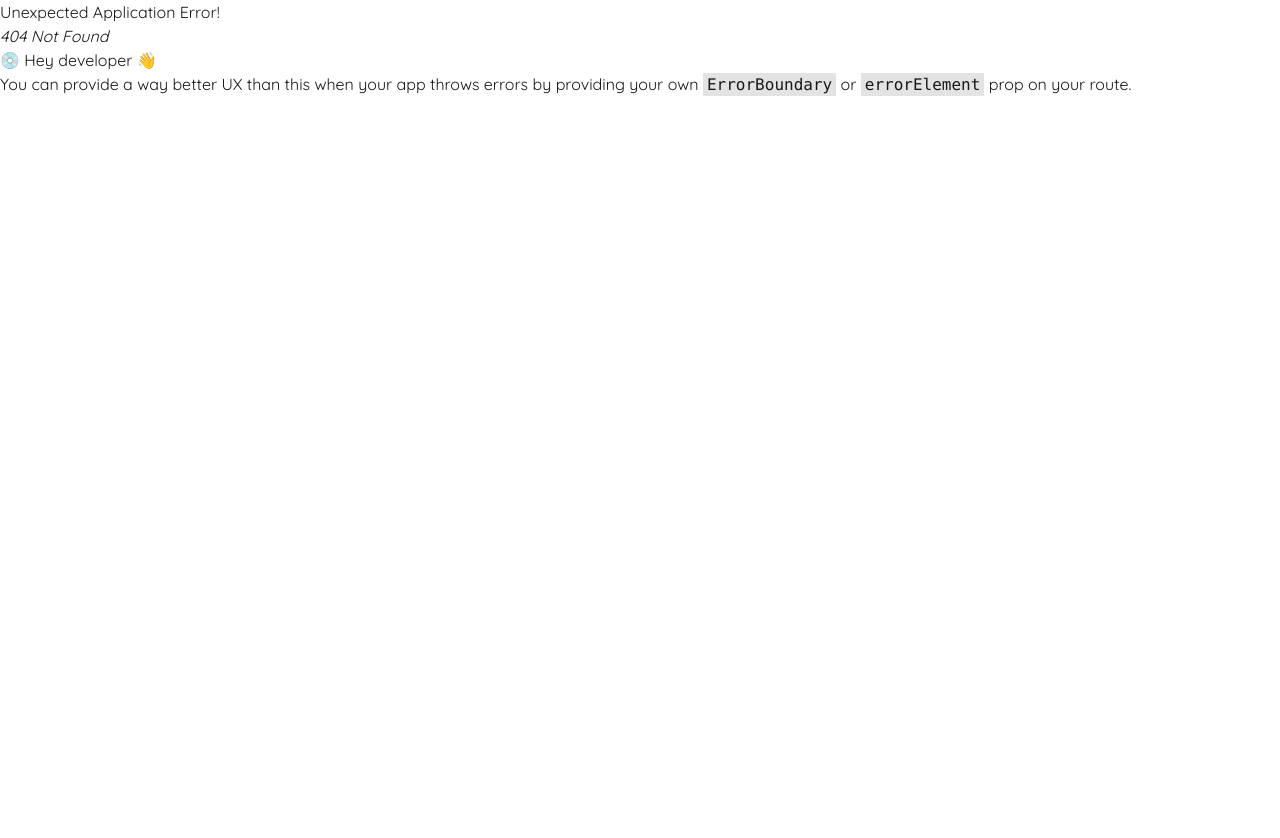
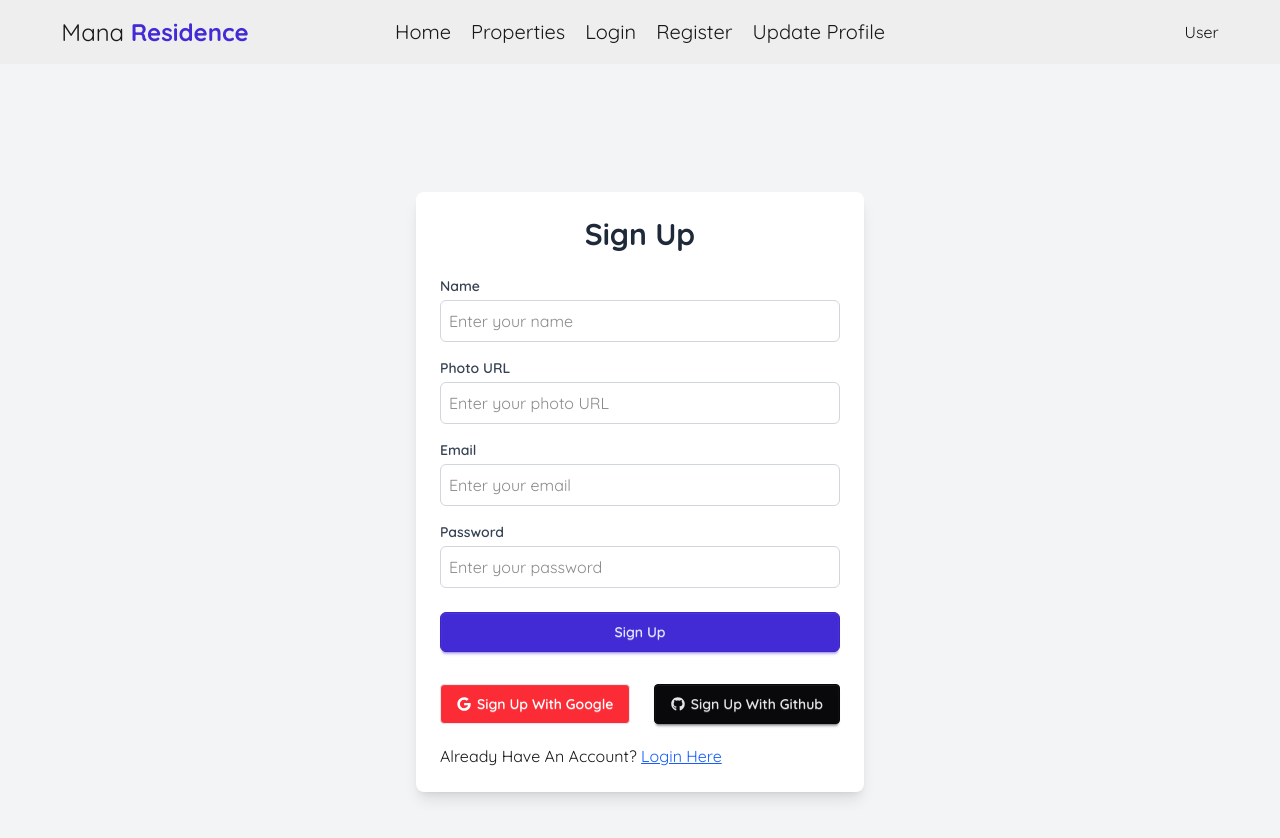
Before and after one commit to devalamin/mana-residence, a React (Vite) app: page /register in a window 1280 px wide. Before the commit this address had no page. Shown: the top 838 px of the page. Before the commit the page ends 800 px from the top, so only its background shows below. Built offline with nearby package versions, Linux system fonts and the light colour scheme.

Commit message:
signn-up-form''

```diff
--- a/package.json
+++ b/package.json
@@ -15,6 +15,7 @@
     "match-sorter": "^8.0.0",
     "react": "^19.0.0",
     "react-dom": "^19.0.0",
+    "react-icons": "^5.5.0",
     "react-router-dom": "^7.5.0",
     "sort-by": "^1.2.0",
     "swiper": "^11.2.6",
--- /dev/null
+++ b/src/components/Login/Login.jsx
@@ -0,0 +1,11 @@
+import React from 'react';
+
+const Login = () => {
+    return (
+        <div>
+            this is login
+        </div>
+    );
+};
+
+export default Login;
--- a/src/components/Navbar/Navbar.jsx
+++ b/src/components/Navbar/Navbar.jsx
@@ -3,10 +3,10 @@ import { Link } from 'react-router-dom';
 
 const Navbar = () => {
     const links = <div className='md:flex space-x-5 text-xl'>
-        <Link className='hover:underline'>Home</Link>
+        <Link to='/' className='hover:underline'>Home</Link>
         <Link className='hover:underline'>Properties</Link>
-        <Link className='hover:underline'>Login</Link>
-        <Link className='hover:underline'>Register</Link>
+        <Link to='/login' className='hover:underline'>Login</Link>
+        <Link to='/register' className='hover:underline'>Register</Link>
         <Link className='hover:underline'>Update Profile</Link>
 
     </div>
--- /dev/null
+++ b/src/components/Register/Register.jsx
@@ -0,0 +1,96 @@
+import React from 'react';
+import { FaGithub, FaGoogle } from 'react-icons/fa';
+import Navbar from '../Navbar/Navbar';
+import { Link } from 'react-router-dom';
+
+const Register = () => {
+
+    const handleSignUp = (e) => {
+        e.preventDefault()
+        console.log(e.target.name.value);
+    }
+
+    return (
+
+
+
+        <div>
+            <Navbar></Navbar>
+            <div className="pt-14 flex justify-center items-center min-h-screen bg-gray-100">
+                <div className="w-full max-w-md bg-white shadow-lg rounded-lg p-6">
+                    <h2 className="text-3xl font-bold text-center text-gray-800 mb-6">Sign Up</h2>
+                    <form onSubmit={handleSignUp}>
+
+                        <div className="mb-4">
+                            <label htmlFor="name" className="block text-sm font-semibold text-gray-700">
+                                Name
+                            </label>
+                            <input
+                                type="text"
+                                id="name"
+                                name='name'
+                                className="w-full p-2 mt-1 border border-gray-300 rounded-md focus:outline-none focus:ring-2 focus:ring-blue-500"
+                                placeholder="Enter your name"
+                            />
+                        </div>
+
+
+                        <div className="mb-4">
+                            <label htmlFor="photoUrl" className="block text-sm font-semibold text-gray-700">
+                                Photo URL
+                            </label>
+                            <input
+                                type="url"
+                                id="photoUrl"
+                                className="w-full p-2 mt-1 border border-gray-300 rounded-md focus:outline-none focus:ring-2 focus:ring-blue-500"
+                                placeholder="Enter your photo URL"
+                            />
+                        </div>
+
+
+                        <div className="mb-4">
+                            <label htmlFor="email" className="block text-sm font-semibold text-gray-700">
+                                Email
+                            </label>
+                            <input
+                                type="email"
+                                id="email"
+                                className="w-full p-2 mt-1 border border-gray-300 rounded-md focus:outline-none focus:ring-2 focus:ring-blue-500"
+                                placeholder="Enter your email"
+                            />
+                        </div>
+
+
+                        <div className="mb-6">
+                            <label htmlFor="password" className="block text-sm font-semibold text-gray-700">
+                                Password
+                            </label>
+                            <input
+                                type="password"
+                                id="password"
+                                className="w-full p-2 mt-1 border border-gray-300 rounded-md focus:outline-none focus:ring-2 focus:ring-blue-500"
+                                placeholder="Enter your password"
+                            />
+                        </div>
+
+
+                        <button
+                            type="submit"
+                            className="w-full btn-primary btn py-2 rounded-md mb-4"
+                        >
+                            Sign Up
+                        </button>
+                    </form>
+
+                    <div className="flex items-center justify-between mt-4">
+                        <button className="btn bg-red-500 text-white"> <FaGoogle /> Sign Up With Google</button>
+                        <button className="btn btn-neutral"> <FaGithub /> Sign Up With Github</button>
+                    </div>
+                    <p className='mt-5'>Already Have An Account? <Link to='/login' className='text-blue-600 underline'>Login Here</Link></p>
+                </div>
+            </div>
+        </div>
+    );
+};
+
+export default Register;
```
Also changed, not shown: src/routes/router.jsx (+10 -0 lines), 1 other file (tests, documents, lock files or other folders).
